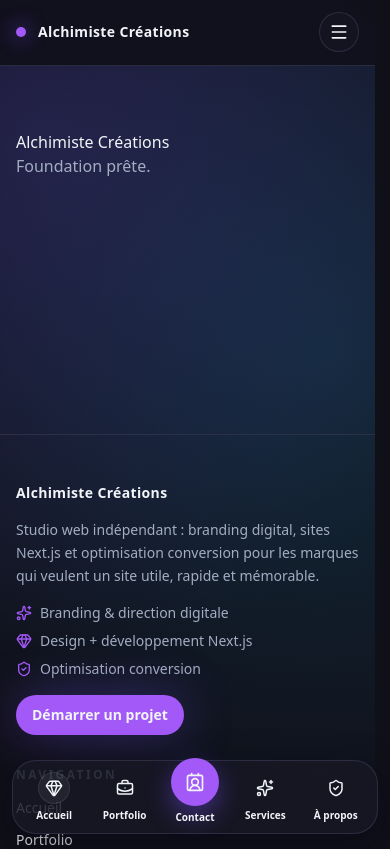
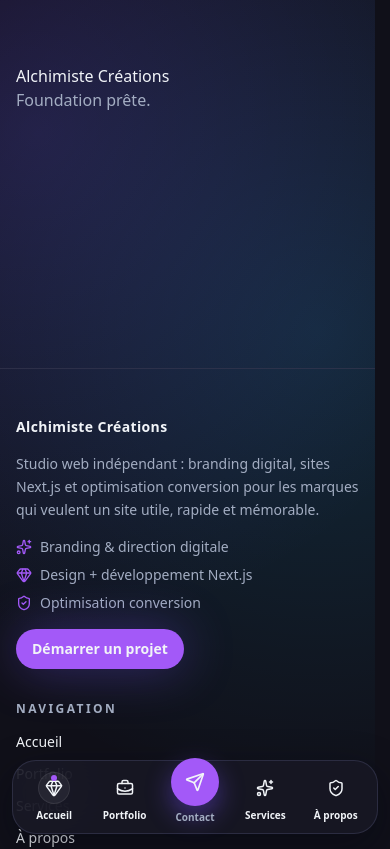
Before and after one commit to stephanievanoverberghe/alchimiste-creations-studio, a Next.js app: page / in a window 390 px wide. Shown: the top 849 px of the page. Built offline with nearby package versions, Linux system fonts and the light colour scheme.

Commit message:
feat: add active indicator to mobile bottom navigation

```diff
--- a/src/app/globals.css
+++ b/src/app/globals.css
@@ -2,6 +2,8 @@
 @import "../styles/token.css";
 @import '../styles/utilities.css';
 @import '../styles/components.css';
+@import '../styles/header.css';
+@import '../styles/mobile-bottom-nav.css';
 @import '../styles/animations.css';
 
 html {
--- a/src/components/layout/Header.tsx
+++ b/src/components/layout/Header.tsx
@@ -18,8 +18,8 @@
   const [open, setOpen] = useState(false);
 
   return (
-    <header className="sticky top-0 z-50 border-b border-border/70 bg-bg/86 backdrop-blur-xl transition-all duration-(--motion-base) ease-(--ease-standard)">
-      <Container className="flex items-center justify-between gap-3 py-3 lg:grid lg:grid-cols-[auto_1fr_auto] lg:items-center lg:gap-6">
+    <header className="site-header sticky top-0 z-50 hidden border-b border-border/70 bg-bg/86 backdrop-blur-xl transition-all duration-(--motion-base) ease-(--ease-standard) sm:block">
+      <Container className="grid grid-cols-[auto_1fr_auto] items-center gap-4 py-3 lg:gap-6">
         <Link
           href="/"
           aria-label={siteContent.brand}
@@ -34,9 +34,10 @@
           </span>
         </Link>
 
+        {/* Desktop nav uniquement */}
         <nav
           aria-label="Navigation principale"
-          className="hidden md:flex md:items-center md:gap-1 md:rounded-2xl md:border md:border-border/60 md:bg-surface/60 md:p-1 lg:justify-center lg:border-0 lg:bg-transparent lg:p-0"
+          className="hidden items-center justify-center gap-1 rounded-2xl p-1 lg:flex"
         >
           {siteContent.nav.map((item) => {
             const active = isActive(pathname, item.href);
@@ -59,16 +60,8 @@
           })}
         </nav>
 
-        <div className="hidden items-center gap-2 md:flex">
-          <Button
-            href={siteContent.ctaPrimary.href}
-            variant="secondary"
-            size="sm"
-            className="lg:hidden"
-          >
-            Contact
-          </Button>
-
+        <div className="flex items-center justify-end gap-2">
+          {/* CTA desktop */}
           <Button
             href={siteContent.ctaPrimary.href}
             variant="secondary"
@@ -77,14 +70,24 @@
           >
             {siteContent.ctaPrimary.label}
           </Button>
-        </div>
 
+          {/* CTA court tablette */}
+          <Button
+            href={siteContent.ctaPrimary.href}
+            variant="secondary"
+            size="sm"
+            className="hidden md:inline-flex lg:hidden"
+          >
+            Contact
+          </Button>
+
+          {/* Hamburger tablette uniquement */}
           <button
             type="button"
             onClick={() => setOpen((prev) => !prev)}
-          className="inline-flex h-10 w-10 items-center justify-center rounded-xl border border-border/70 bg-surface/65 transition-all duration-(--motion-fast) ease-(--ease-standard) hover:-translate-y-0.5 hover:border-primary/40 md:hidden"
+            className="inline-flex h-10 w-10 items-center justify-center rounded-xl border border-border/70 bg-surface/65 transition-all duration-(--motion-fast) ease-(--ease-standard) hover:-translate-y-0.5 hover:border-primary/40 lg:hidden"
             aria-expanded={open}
-          aria-controls="site-mobile-menu"
+            aria-controls="site-tablet-menu"
             aria-label={open ? 'Fermer le menu' : 'Ouvrir le menu'}
           >
             <span
@@ -96,12 +99,14 @@
               {open ? <X className="h-5 w-5" /> : <Menu className="h-5 w-5" />}
             </span>
           </button>
+        </div>
       </Container>
 
+      {/* Menu compact tablette */}
       <div
-        id="site-mobile-menu"
+        id="site-tablet-menu"
         className={cn(
-          'overflow-hidden border-t border-border/70 transition-[max-height,opacity] duration-(--motion-base) ease-(--ease-standard) md:hidden',
+          'overflow-hidden border-t border-border/70 transition-[max-height,opacity] duration-(--motion-base) ease-(--ease-standard) lg:hidden',
           open ? 'max-h-130 opacity-100' : 'max-h-0 opacity-0',
         )}
       >
@@ -122,23 +127,12 @@
                     ? 'bg-surface-elevated text-text shadow-[inset_0_0_0_1px_rgba(255,255,255,0.08)]'
                     : 'text-text-muted hover:text-text',
                 )}
+                aria-current={active ? 'page' : undefined}
               >
                 {item.label}
               </Link>
             );
           })}
-
-          <Link
-            href={siteContent.ctaPrimary.href}
-            onClick={() => setOpen(false)}
-            className={cn(
-              'mt-2 inline-flex min-h-11 w-full items-center justify-center rounded-xl bg-primary px-5 text-sm font-semibold text-primary-foreground shadow-(--shadow-glow) transition-all duration-(--motion-fast) ease-(--ease-standard) hover:-translate-y-0.5 hover:brightness-110',
-              open && 'animate-[revealUp_var(--motion-slow)_var(--ease-standard)_both]',
-            )}
-            style={open ? { animationDelay: `${siteContent.nav.length * 50}ms` } : undefined}
-          >
-            {siteContent.ctaPrimary.label}
-          </Link>
         </Container>
       </div>
     </header>
--- a/src/components/layout/MobileBottomNav.tsx
+++ b/src/components/layout/MobileBottomNav.tsx
@@ -2,7 +2,9 @@
 
 import Link from 'next/link';
 import { usePathname } from 'next/navigation';
+import { useEffect, useRef, useState } from 'react';
 import { cn } from '@/lib/utils/cn';
+import { isNearTop, getScrollDirection } from '@/lib/utils/scroll-direction';
 import { siteContent } from '@/content/site-content';
 
 function isActive(pathname: string, href: string) {
@@ -12,15 +14,52 @@
 
 export function MobileBottomNav() {
   const pathname = usePathname();
+  const [isVisible, setIsVisible] = useState(true);
+  const lastScrollY = useRef(0);
+  const ticking = useRef(false);
+
   const left = siteContent.nav.slice(0, 2);
   const right = siteContent.nav.slice(2, 4);
   const CtaIcon = siteContent.ctaPrimary.icon;
+  const ctaActive = isActive(pathname, siteContent.ctaPrimary.href);
+
+  useEffect(() => {
+    lastScrollY.current = window.scrollY;
+
+    const handleScroll = () => {
+      if (ticking.current) return;
+      ticking.current = true;
+
+      window.requestAnimationFrame(() => {
+        const currentY = window.scrollY;
+
+        if (isNearTop(currentY)) {
+          setIsVisible(true);
+        } else {
+          const direction = getScrollDirection({
+            currentY,
+            previousY: lastScrollY.current,
+          });
+
+          if (direction === 'up') setIsVisible(true);
+          if (direction === 'down') setIsVisible(false);
+        }
+
+        lastScrollY.current = currentY;
+        ticking.current = false;
+      });
+    };
+
+    window.addEventListener('scroll', handleScroll, { passive: true });
+    return () => window.removeEventListener('scroll', handleScroll);
+  }, []);
 
   return (
-    <div className="fixed inset-x-0 bottom-0 z-40 px-3 pb-[calc(env(safe-area-inset-bottom)+0.6rem)] md:hidden animate-[mobileNavIn_240ms_cubic-bezier(0.2,0.8,0.2,1)_both]">
+    <div className="fixed inset-x-0 bottom-0 z-40 px-3 pb-[calc(env(safe-area-inset-bottom)+0.6rem)] sm:hidden">
       <nav
         aria-label="Navigation mobile"
-        className="mx-auto max-w-md rounded-3xl border border-border/70 bg-surface/85 shadow-[0_14px_40px_rgba(4,7,18,0.45)] backdrop-blur-xl"
+        data-visible={isVisible}
+        className="mobile-bottom-nav mx-auto max-w-md rounded-3xl border border-border/70 bg-surface/85 shadow-[0_14px_40px_rgba(4,7,18,0.45)] backdrop-blur-xl"
       >
         <div className="grid grid-cols-5 items-end gap-1 p-2">
           {left.map((item) => {
@@ -34,10 +73,18 @@
                 aria-label={item.label}
                 aria-current={active ? 'page' : undefined}
                 className={cn(
-                  'flex h-14 flex-col items-center justify-center gap-1 rounded-xl px-1 text-[10px] font-semibold transition-all duration-(--motion-fast) ease-(--ease-standard)',
+                  'relative flex h-14 flex-col items-center justify-center gap-1 rounded-xl px-1 text-[10px] font-semibold transition-all duration-(--motion-fast) ease-(--ease-standard) focus-visible:outline-none focus-visible:ring-2 focus-visible:ring-ring focus-visible:ring-offset-2 focus-visible:ring-offset-bg',
                   active ? 'text-text' : 'text-text-muted hover:-translate-y-0.5 hover:text-text',
                 )}
               >
+                <span
+                  aria-hidden="true"
+                  className={cn(
+                    'absolute top-1.5 h-1.5 w-1.5 rounded-full bg-primary transition-all duration-(--motion-fast) ease-(--ease-standard)',
+                    active ? 'opacity-100 scale-100' : 'opacity-0 scale-50',
+                  )}
+                />
+
                 {Icon ? (
                   <span
                     className={cn(
@@ -48,6 +95,7 @@
                     <Icon className="h-4.5 w-4.5" />
                   </span>
                 ) : null}
+
                 <span>{item.label}</span>
               </Link>
             );
@@ -56,12 +104,21 @@
           <Link
             href={siteContent.ctaPrimary.href}
             aria-label={siteContent.ctaPrimary.label}
-            className="-mt-6 flex flex-col items-center justify-center gap-1"
+            aria-current={ctaActive ? 'page' : undefined}
+            className="focus-ring -mt-6 flex flex-col items-center justify-center gap-1 rounded-xl"
           >
             <span className="inline-flex h-12 w-12 items-center justify-center rounded-full bg-primary text-primary-foreground shadow-[0_10px_26px_rgba(122,84,255,0.42)] transition-all duration-(--motion-fast) ease-(--ease-standard) hover:-translate-y-0.5 hover:shadow-[0_16px_34px_rgba(122,84,255,0.5)]">
               {CtaIcon ? <CtaIcon className="h-5 w-5" /> : null}
             </span>
-            <span className="text-[10px] font-semibold text-text">Contact</span>
+
+            <span
+              className={cn(
+                'text-[10px] font-semibold',
+                ctaActive ? 'text-text' : 'text-text-muted',
+              )}
+            >
+              Contact
+            </span>
           </Link>
 
           {right.map((item) => {
@@ -75,10 +132,18 @@
                 aria-label={item.label}
                 aria-current={active ? 'page' : undefined}
                 className={cn(
-                  'flex h-14 flex-col items-center justify-center gap-1 rounded-xl px-1 text-[10px] font-semibold transition-all duration-(--motion-fast) ease-(--ease-standard)',
+                  'relative flex h-14 flex-col items-center justify-center gap-1 rounded-xl px-1 text-[10px] font-semibold transition-all duration-(--motion-fast) ease-(--ease-standard) focus-visible:outline-none focus-visible:ring-2 focus-visible:ring-ring focus-visible:ring-offset-2 focus-visible:ring-offset-bg',
                   active ? 'text-text' : 'text-text-muted hover:-translate-y-0.5 hover:text-text',
                 )}
               >
+                <span
+                  aria-hidden="true"
+                  className={cn(
+                    'absolute top-1.5 h-1.5 w-1.5 rounded-full bg-primary transition-all duration-(--motion-fast) ease-(--ease-standard)',
+                    active ? 'opacity-100 scale-100' : 'opacity-0 scale-50',
+                  )}
+                />
+
                 {Icon ? (
                   <span
                     className={cn(
@@ -89,6 +154,7 @@
                     <Icon className="h-4.5 w-4.5" />
                   </span>
                 ) : null}
+
                 <span>{item.label}</span>
               </Link>
             );
--- a/src/content/site-content.ts
+++ b/src/content/site-content.ts
@@ -1,8 +1,7 @@
-// src/content/site-content.ts
 import {
   type LucideIcon,
   BriefcaseBusiness,
-  ContactRound,
+  Send,
   Gem,
   Instagram,
   Linkedin,
@@ -37,7 +36,7 @@
   ctaPrimary: {
     href: '/contact',
     label: 'Démarrer un projet',
-    icon: ContactRound,
+    icon: Send,
   },
   contact: {
     email: 'bonjour@alchimiste-creations.fr',
--- /dev/null
+++ b/src/lib/utils/scroll-direction.ts
@@ -0,0 +1,23 @@
+// src/lib/utils/scroll-direction.ts
+export type ScrollDirection = 'up' | 'down' | 'none';
+
+type GetScrollDirectionParams = {
+  currentY: number;
+  previousY: number;
+  threshold?: number;
+};
+
+export function getScrollDirection({
+  currentY,
+  previousY,
+  threshold = 6,
+}: GetScrollDirectionParams): ScrollDirection {
+  const delta = currentY - previousY;
+
+  if (Math.abs(delta) < threshold) return 'none';
+  return delta > 0 ? 'down' : 'up';
+}
+
+export function isNearTop(scrollY: number, topOffset = 64) {
+  return scrollY <= topOffset;
+}
--- /dev/null
+++ b/src/styles/mobile-bottom-nav.css
@@ -0,0 +1,20 @@
+.mobile-bottom-nav {
+    transform: translate3d(0, 0, 0);
+    opacity: 1;
+    will-change: transform, opacity;
+    transition:
+        transform var(--motion-base) var(--ease-standard),
+        opacity var(--motion-fast) var(--ease-standard);
+}
+
+.mobile-bottom-nav[data-visible='false'] {
+    opacity: 0;
+    pointer-events: none;
+    transform: translate3d(0, calc(100% + env(safe-area-inset-bottom) + 0.75rem), 0);
+}
+
+@media (prefers-reduced-motion: reduce) {
+    .mobile-bottom-nav {
+        transition: none;
+    }
+}
```
Also changed, not shown: src/styles/header.css (added, +9 -0 lines). Lines whose indentation alone changed are shown as unchanged.
